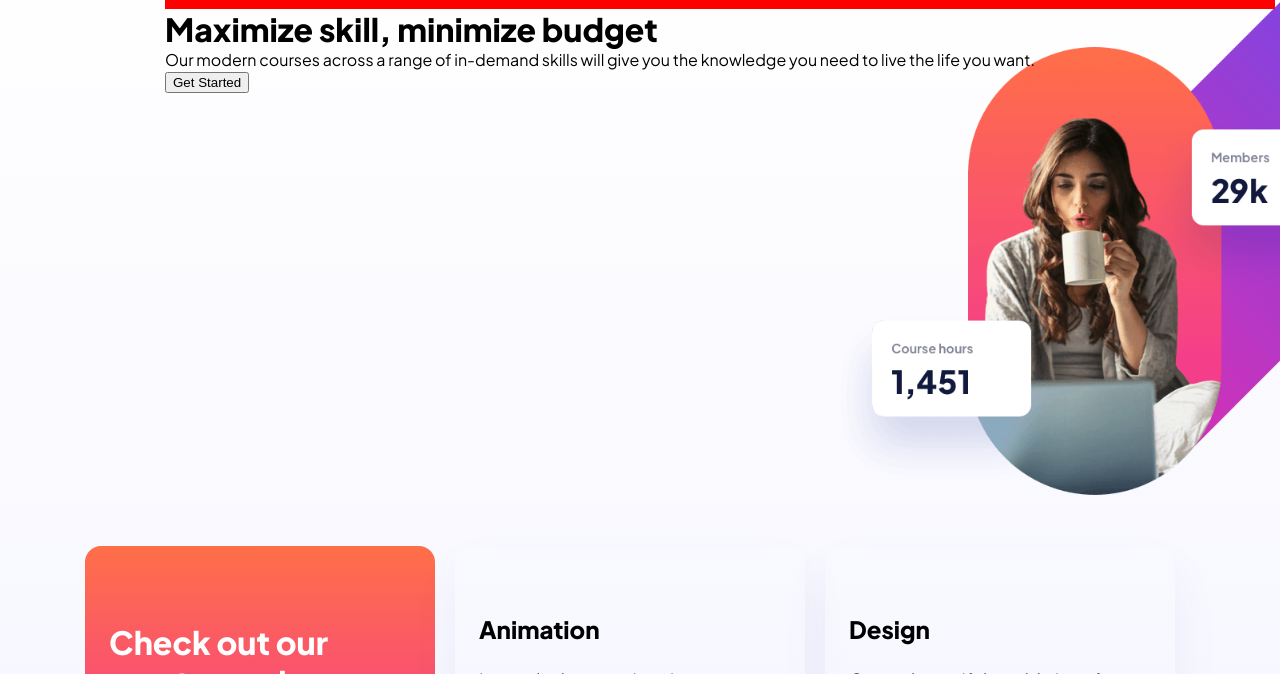
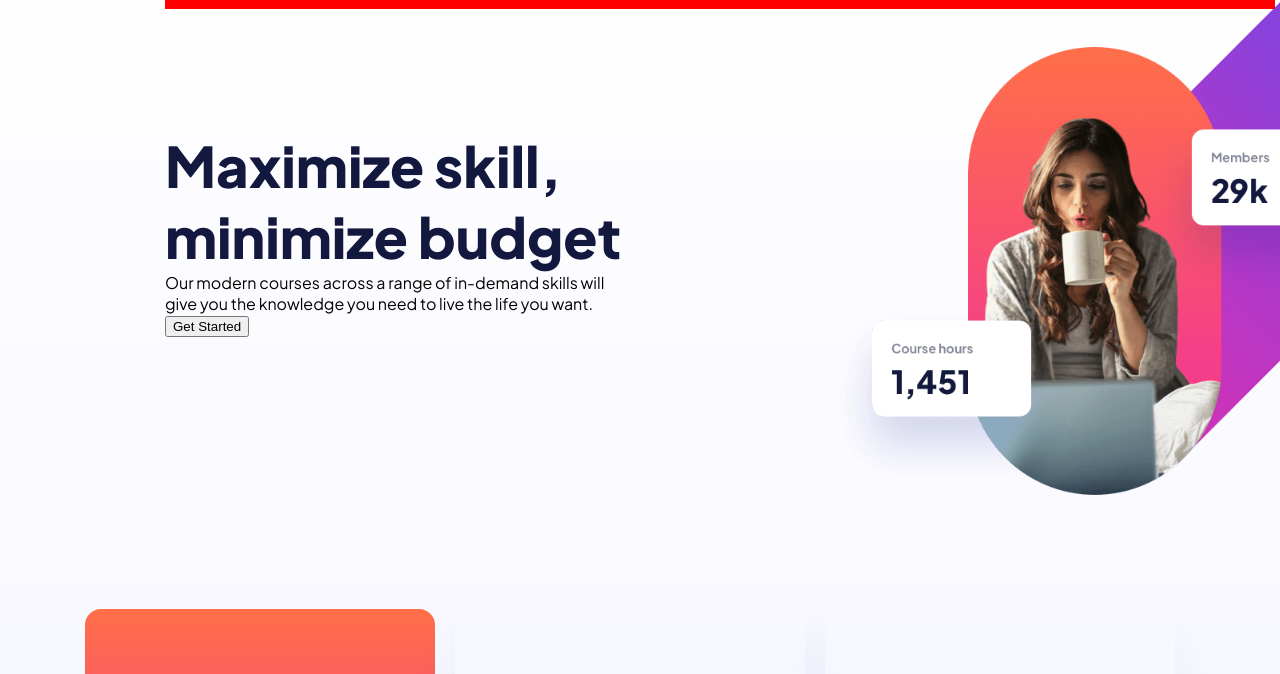
Before and after one commit to aleknovkovski/FEM-skilled-elearning-landing-page, a plain HTML site: page working/index.html in a window 1280 px wide. Shown: the part 54-728 px from the top of the page. Drawn offline with Linux system fonts and the light colour scheme.

Commit message:
Style header copy part

```diff
--- a/working/index.css
+++ b/working/index.css
@@ -24,11 +24,24 @@ body {
     margin: 0 auto;
 }
 
-.front-page-header {
+.front-page-header main {
     height: 600px;
+    display: flex;
+    align-items: center;
 }
 
+.heading-copy {
+    width: 457px;
+    height: 359px;
+}
 
+h1 {
+    font-style: normal;
+    font-weight: 800;
+    font-size: 56px;
+    line-height: 71px;
+    color: #13183F;
+}
 
 .dark-button {
     background: black;
```
